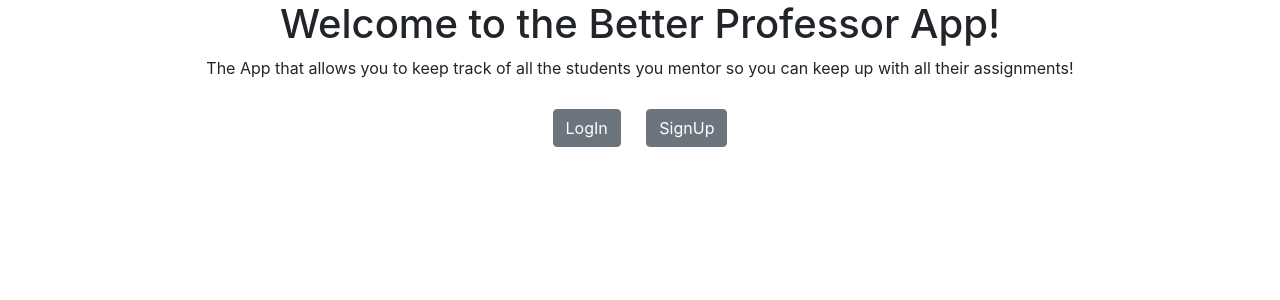
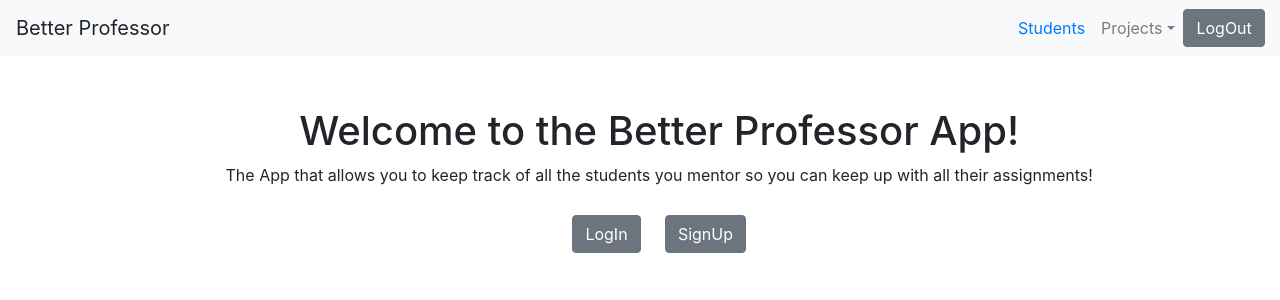
Before and after one commit to BW-Better-Professor-App/better-professor-app, a React (Create React App) app: page / in a window 1280 px wide. Shown: the top 300 px of the page. Built offline with nearby package versions, Linux system fonts and the light colour scheme.

Commit message:
add NavBar to homepage; add bassic App.css styling for homepage

```diff
--- a/src/App.css
+++ b/src/App.css
@@ -45,3 +45,8 @@ Button {
   border: 1px solid gray;
   border-radius: 5px;
 }
+
+.home_page {
+  width: 95%;
+  margin: 4%;
+}
--- a/src/components/HomePage.js
+++ b/src/components/HomePage.js
@@ -1,9 +1,12 @@
 import React from 'react';
 import { Link } from 'react-router-dom';
 import { Button } from 'reactstrap';
+import NavBar from './NavBar'
 
 const HomePage = () => (
   <div>
+    < NavBar />
+    <div className='home_page'>
       <h1>Welcome to the Better Professor App!</h1>
       <p>
         The App that allows you to keep track of all the students you mentor so you can
@@ -17,6 +20,7 @@ const HomePage = () => (
         <Button type="button">SignUp</Button>
       </Link>
     </div>
+  </div>
 );
 
 export default HomePage;
```
Lines whose indentation alone changed are shown as unchanged.
